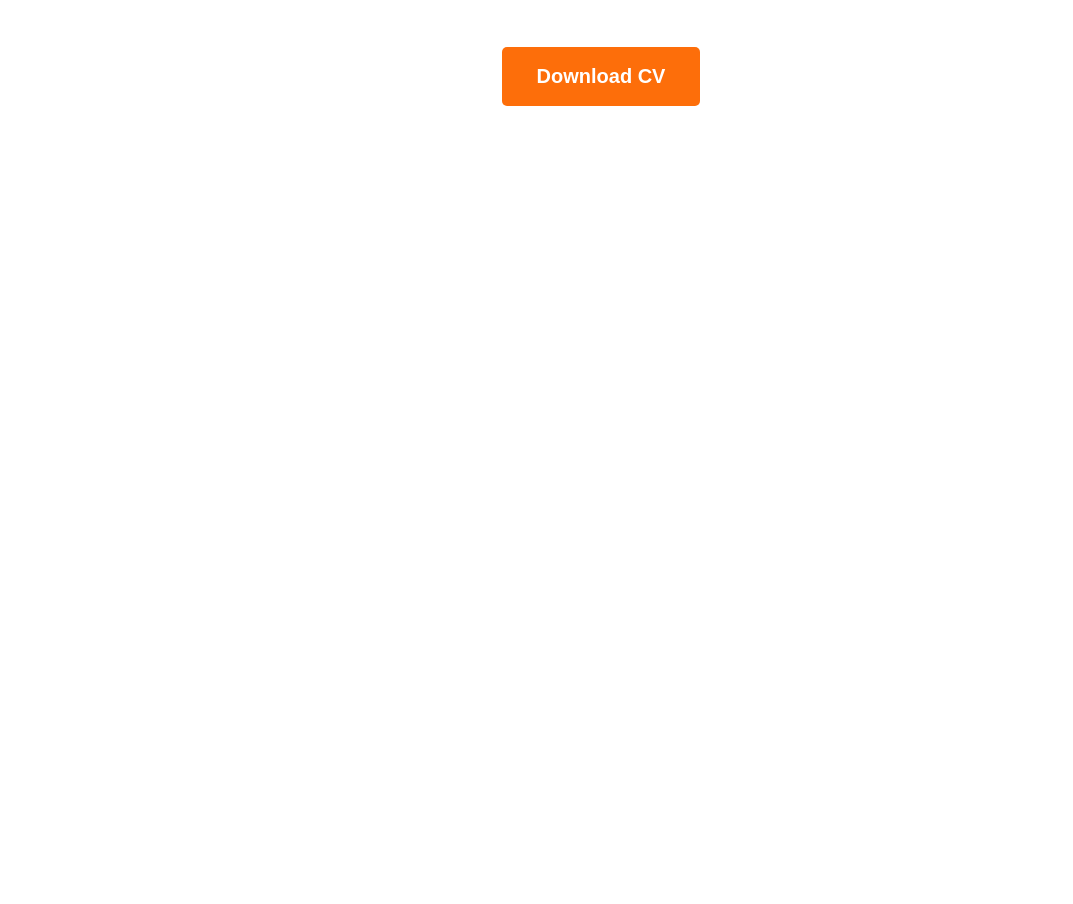
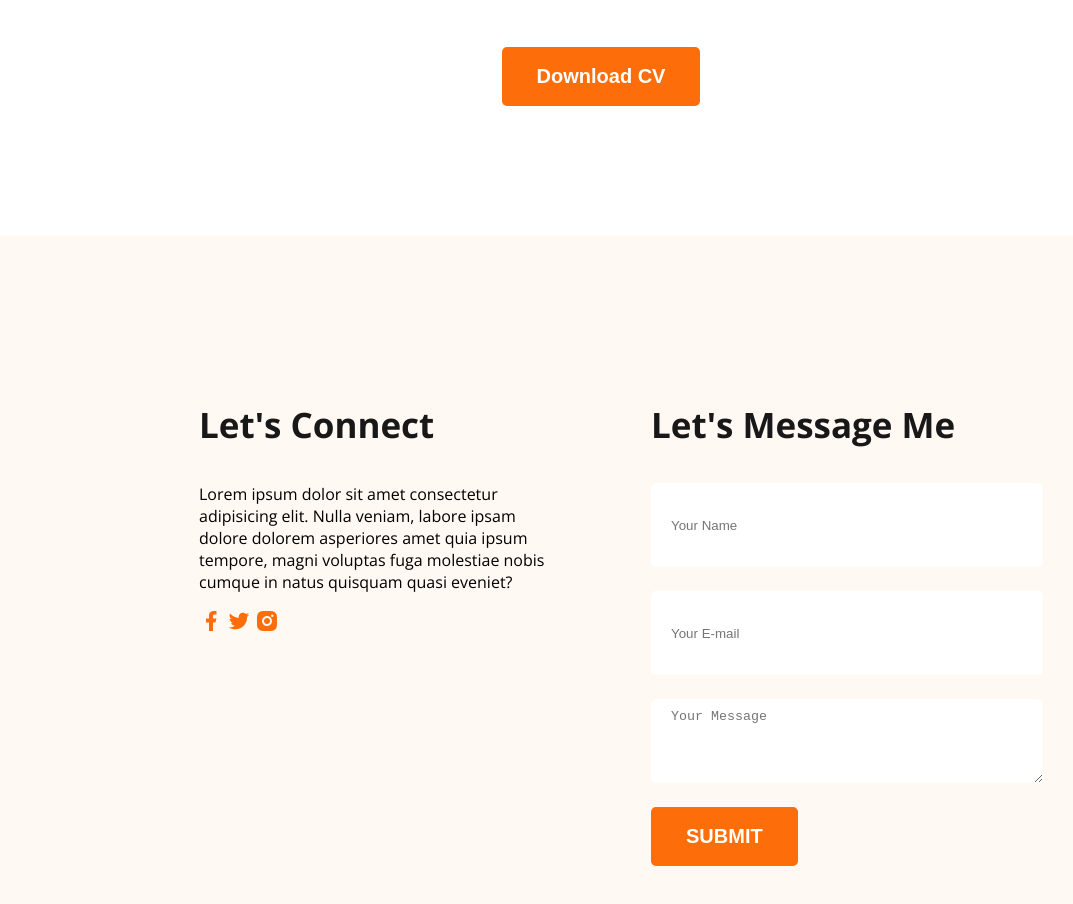
Before and after one commit to Eraf88/portfolio, a plain HTML site: page index.html in a window 1280 px wide. Shown: the part 2986-3890 px from the top of the page, without its empty margins (39-1112 px from the left). Before the commit the page ends 3222 px from the top, so only its background shows below. Drawn offline with nearby package versions, Linux system fonts and the light colour scheme.

Commit message:
last dance

```diff
--- a/index.html
+++ b/index.html
@@ -161,8 +161,32 @@
        </section>
     </main>
 
-    <footer>
+    <footer class="secondary-bg">
+        <div class="footer-column">
+            <h3 class="section-title">
+                Let's Connect
+            </h3>
+            <p>Lorem ipsum dolor sit amet consectetur adipisicing elit. Nulla veniam, labore ipsam dolore dolorem asperiores amet quia
+            ipsum tempore, magni voluptas fuga molestiae nobis cumque in natus quisquam quasi eveniet?</p>
+            <div>
+                <a href=""><img src="images/icons/facebook.png" alt=""></a>
+                <a href=""><img src="images/icons/twitter.png" alt="" ></a>
+                <a href=""><img src="images/icons/insta.png" alt=""></a>
+            </div>
+        </div>
+        <div class="footer-column">
+            <h3 class="section-title">
+                Let's Message Me
+            </h3>
+            <form action="">
+                <input type="text" name="" id="" placeholder="Your Name">
+                <input type="email" name="" id="" placeholder="Your E-mail">
 
+                <textarea name="" id="" cols="30" rows="10" placeholder="Your Message"></textarea>
+
+                <input class="btn-primary" type="submit" value="SUBMIT">
+            </form>
+        </div>
     </footer>
 </body>
 </html>
--- a/styles/style.css
+++ b/styles/style.css
@@ -175,3 +175,25 @@ main section {
 .resume-download-cv{
     margin-top: 50px;
 }
+
+footer {
+    padding: 130px 230px;
+    display: flex;
+    gap: 100px;
+}
+
+.footer-column{
+    width: 50%;
+}
+
+footer input[type="text"], footer input[type="email"], footer textarea{
+    height: 64px;
+    border-radius: 5px;
+    background-color: white;
+    display: block;
+    width: 100%;
+    padding: 10px 20px;
+    margin-bottom: 24px;
+    border: none;
+
+}
```
